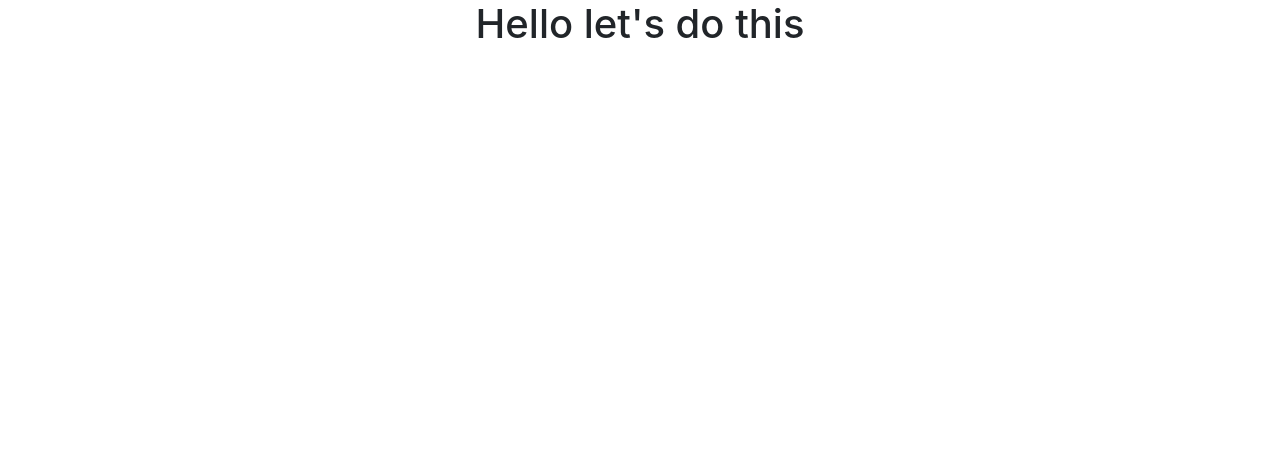
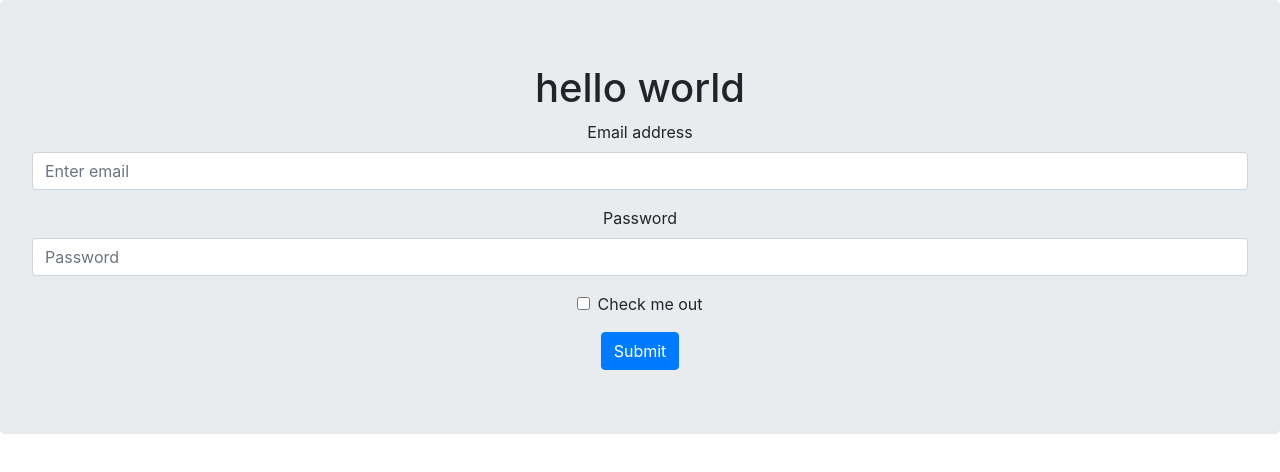
Before and after one commit to Ranthonym/uface, a React (Create React App) app: page / in a window 1280 px wide. Shown: the top 472 px of the page. Built offline with nearby package versions, Linux system fonts and the light colour scheme.

Commit message:
create basic login form component

```diff
--- a/package.json
+++ b/package.json
@@ -6,7 +6,9 @@
     "@testing-library/jest-dom": "^4.2.4",
     "@testing-library/react": "^9.3.2",
     "@testing-library/user-event": "^7.1.2",
+    "bootstrap": "^4.5.2",
     "react": "^16.13.1",
+    "react-bootstrap": "^1.3.0",
     "react-dom": "^16.13.1",
     "react-scripts": "3.4.3"
   },
--- a/src/App.js
+++ b/src/App.js
@@ -1,6 +1,10 @@
 import React, { useState, useEffect } from "react";
 
 import "./App.css";
+
+import { Jumbotron, Form, Button } from "react-bootstrap/";
+
+import Login from "../src/components/Login/Login";
 
 function App() {
   const [user, setUser] = useState("");
@@ -16,7 +20,10 @@
 
   return (
     <div className="App">
-      <h1>Hello let's do this</h1>
+      <Jumbotron>
+        <h1>hello world</h1>
+        <Login />
+      </Jumbotron>
     </div>
   );
 }
--- /dev/null
+++ b/src/components/Login/Login.js
@@ -0,0 +1,26 @@
+import React from "react";
+import { Form, Button } from "react-bootstrap";
+
+const Login = () => {
+  return (
+    <Form>
+      <Form.Group controlId="formBasicEmail">
+        <Form.Label>Email address</Form.Label>
+        <Form.Control type="email" placeholder="Enter email" />
+      </Form.Group>
+
+      <Form.Group controlId="formBasicPassword">
+        <Form.Label>Password</Form.Label>
+        <Form.Control type="password" placeholder="Password" />
+      </Form.Group>
+      <Form.Group controlId="formBasicCheckbox">
+        <Form.Check type="checkbox" label="Check me out" />
+      </Form.Group>
+      <Button variant="primary" type="submit">
+        Submit
+      </Button>
+    </Form>
+  );
+};
+
+export default Login;
```
Also changed, not shown: src/logo.svg (deleted), 1 other file (tests, documents, lock files or other folders).
